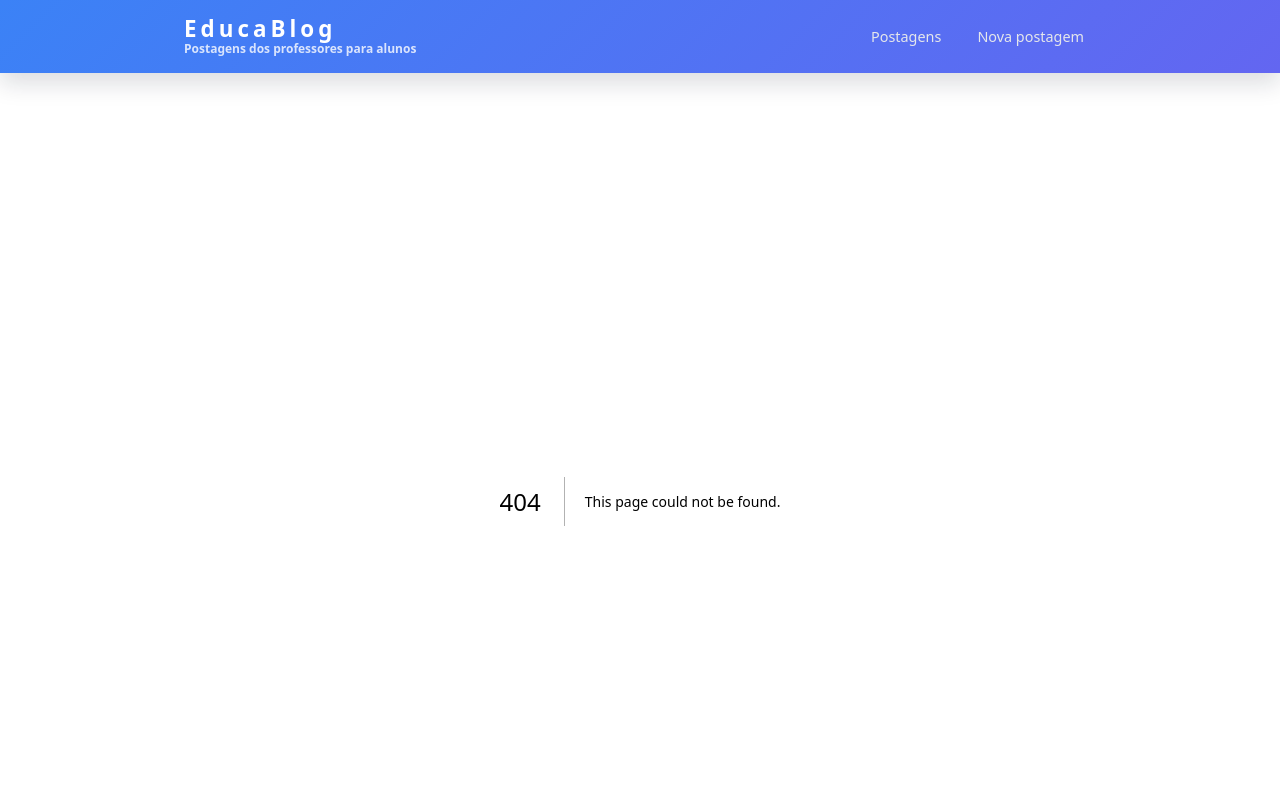
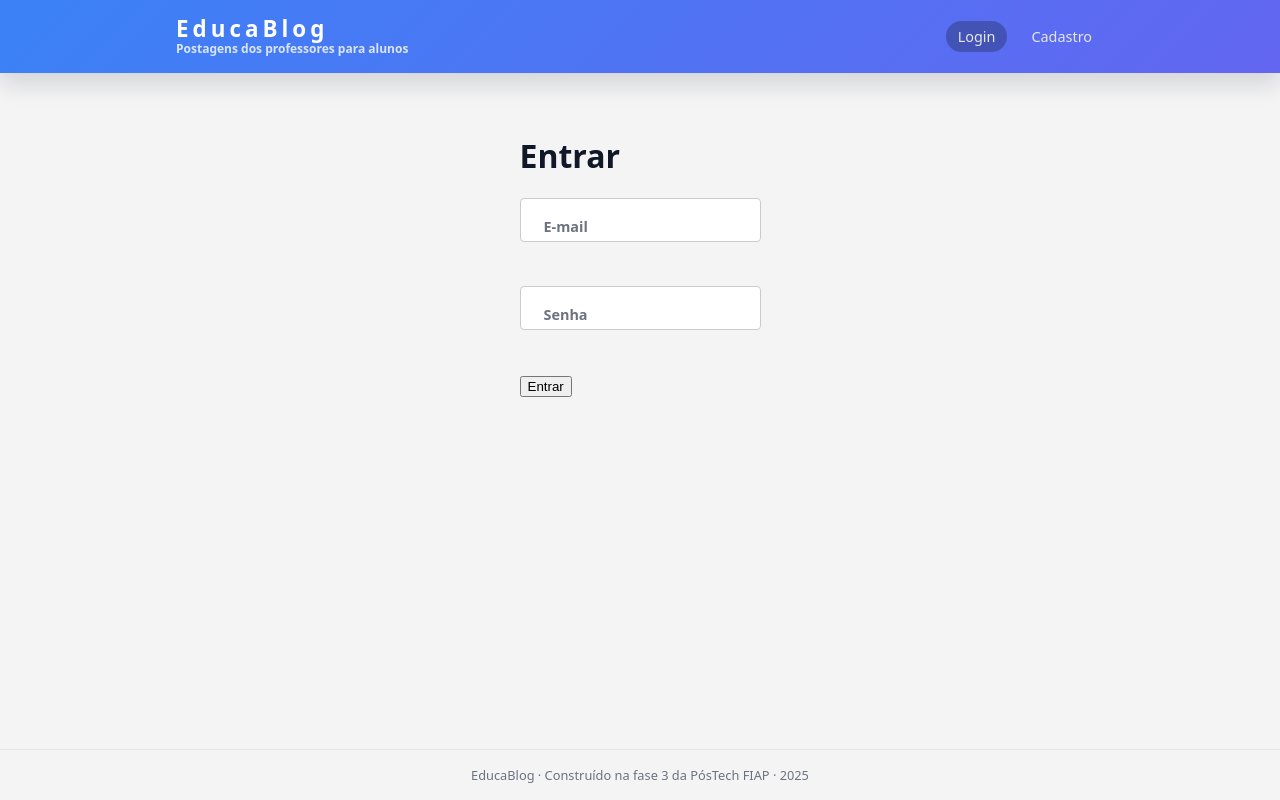
Before and after one commit to DevCarlosAugusto/PosTechFIAPSegundaEtapaFrontEnd, a Next.js app: page /login in a window 1280 px wide. Before the commit this address had no page. Shown: the top 800 px of the page. Built offline with nearby package versions, Linux system fonts and the light colour scheme.

Commit message:
FEATURE: Added new packages, created ne login page, created auth file to future login cookie, added new styles

```diff
--- a/package.json
+++ b/package.json
@@ -12,6 +12,7 @@
   "dependencies": {
     "axios": "^1.13.2",
     "formik": "^2.4.9",
+    "js-cookie": "^3.0.5",
     "next": "^16.0.8",
     "react": "^19.2.1",
     "react-dom": "^19.2.1",
--- a/src/components/forms/InputGroup/styles.js
+++ b/src/components/forms/InputGroup/styles.js
@@ -2,7 +2,7 @@ import styled from 'styled-components';
 
 
 export const InputGroupBlock__container = styled.div`
-  padding-bottom: .5rem;
+  padding-bottom: 1.25rem;
   position: relative;
 `;
 
@@ -56,7 +56,7 @@ export const Input__element = styled.input`
 export const Input__error__message_element = styled.p`
   color: var(--error);
   font-size: .75rem;
-  margin-top: 0;
+  margin-top: -1rem;
   padding-left: .25rem;
   position: absolute;
 `;
--- a/src/components/header/index.js
+++ b/src/components/header/index.js
@@ -1,5 +1,7 @@
 import { useRouter } from 'next/router';
 import Link from 'next/link';
+
+import { useAuth } from '../../contexts/AuthContext';
 
 import {
   Header,
@@ -10,7 +12,9 @@ import {
 } from './styles';
 
 function header() {
+  const { isAuthenticated, loading } = useAuth();
   const router = useRouter();
+  const MENU = isAuthenticated ? [{ path: '/', text: 'Postagens'}, { path: '/posts/novo', text: 'Nova Postagem'}] : [{ path: '/login', text: 'Login'}, { path: '/register', text: 'Cadastro'}];
 
   return (
     <Header>
@@ -23,16 +27,11 @@ function header() {
         </div>
 
         <Nav>
-          <Link href="/" passHref>
-            <NavLink $active={router.pathname === "/"}>
-              Postagens
-            </NavLink>
-          </Link>
-          <Link href='/posts/novo' passHref>
-            <NavLink $active={router.pathname.startsWith('/posts/novo')}>
-              Nova postagem
-            </NavLink>
-          </Link>
+          {
+            MENU.map(({ path, text }) => (
+              <NavLink $active={router.pathname === path} href={path} key={path}>{text}</NavLink>
+            ))
+          }
         </Nav>
       </Header__Wrapper>
     </Header>
--- a/src/components/header/styles.js
+++ b/src/components/header/styles.js
@@ -40,7 +40,7 @@ export const Header__Wrapper = styled.div`
   justify-content: space-between;
   max-width: 960px;
   margin: 0 auto;
-  padding: 0 1.5rem;
+  padding: 0 1rem;
   text-align: center;
   width: 100%;
 
@@ -54,7 +54,7 @@ export const Header__Wrapper = styled.div`
 
   @media (min-width: 768px) {
     flex-direction: row;
-    padding: .75rem 1.5rem;
+    padding: .75rem 1rem;
     text-align: left;
 
     .Header__boxtitle {
@@ -78,7 +78,7 @@ export const Nav = styled.nav`
   }
 `;
 
-export const NavLink = styled.span`
+export const NavLink = styled.a`
   ${({ $active }) =>
   $active &&
   `
--- /dev/null
+++ b/src/components/protected_route/index.js
@@ -0,0 +1,29 @@
+import { useRouter } from 'next/router';
+import { useEffect } from 'react';
+import { useAuth } from '../../contexts/AuthContext';
+
+const publicRoutes = ['/login', '/register'];
+
+export default function ProtectedRoute({ children }) {
+  const { isAuthenticated, loading } = useAuth();
+  const router = useRouter();
+
+  useEffect(() => {
+    if (!loading) {
+      const isPublicRoute = publicRoutes.includes(router.pathname);
+
+      if (!isAuthenticated && !isPublicRoute) {
+        router.push('/login');
+      } else if (isAuthenticated && isPublicRoute) {
+        router.push('/');
+      }
+    }
+  }, [isAuthenticated, loading, router.pathname]);
+
+  if (loading) return <div>Carregando autenticação...</div>;
+
+  const isPublicRoute = publicRoutes.includes(router.pathname);
+  if (!isAuthenticated && !isPublicRoute) return null;
+
+  return children;
+}
--- /dev/null
+++ b/src/contexts/AuthContext.js
@@ -0,0 +1,37 @@
+import React, { createContext, useContext, useState, useEffect } from 'react';
+import Cookies from 'js-cookie';
+
+const AuthContext = createContext({});
+
+export function AuthProvider({ children }) {
+  const [isAuthenticated, setIsAuthenticated] = useState(false);
+  const [loading, setLoading] = useState(true);
+
+  useEffect(() => {
+    const authCookie = Cookies.get('auth_token');
+
+    if (authCookie) {
+      setIsAuthenticated(true);
+    }
+    setLoading(false);
+  }, []);
+
+  const login = (token) => {
+    // Salva o cookie por 7 dias
+    Cookies.set('auth_token', token, { expires: 7 });
+    setIsAuthenticated(true);
+  };
+
+  const logout = () => {
+    Cookies.remove('auth_token');
+    setIsAuthenticated(false);
+  };
+
+  return (
+    <AuthContext.Provider value={{ isAuthenticated, login, logout, loading }}>
+      {children}
+    </AuthContext.Provider>
+  );
+}
+
+export const useAuth = () => useContext(AuthContext);
--- a/src/pages/_app.js
+++ b/src/pages/_app.js
@@ -1,13 +1,21 @@
 import Layout from '../components/Layout';
 import GlobalStyle from '../styles/GlobalStyle';
+
+import { AuthProvider } from '../contexts/AuthContext';
+import ProtectedRoute from '../components/protected_route/index.js';
 
 function MyApp({ Component, pageProps }) {
   return (
     <>
       <GlobalStyle />
-      <Layout>
-        <Component {...pageProps} />
-      </Layout>
+
+      <AuthProvider>
+        <Layout>
+          <ProtectedRoute>
+            <Component {...pageProps} />
+          </ProtectedRoute>
+        </Layout>
+      </AuthProvider>
     </>
   );
 }
--- a/src/pages/index.js
+++ b/src/pages/index.js
@@ -7,7 +7,7 @@ import { getPosts } from '../services/postsService';
 
 import InputGroupBlock from '../components/forms/InputGroup/index.js';
 import PostCard from '../components/PostCard';
-import { PostSchema } from '../../utils/validations/register.js';
+import { PostSchema } from '../utils/validations/register.js';
 
 
 const SearchBar = styled.input`
--- /dev/null
+++ b/src/pages/login/index.js
@@ -0,0 +1,38 @@
+import { Formik, Form } from 'formik';
+import * as Yup from 'yup';
+
+import FormikInputGroup from '../../components/forms/InputGroup/index.js';
+import { useAuth } from '../../contexts/AuthContext';
+
+const LoginSchema = Yup.object().shape({
+  email: Yup.string().email('E-mail inválido').required('Obrigatório'),
+  password: Yup.string().min(6, 'Senha muito curta').required('Obrigatório')
+});
+
+export default function LoginPage() {
+  const { login } = useAuth();
+
+  return (
+    <div style={{ padding: '2rem' }}>
+      <h1>Entrar</h1>
+      <Formik
+        initialValues={{ email: '', password: '' }}
+        validationSchema={LoginSchema}
+        onSubmit={(values) => login(values.email)}>
+        <Form autoComplete="one-time-code">
+          <FormikInputGroup
+            label="E-mail"
+            name="email" // Corresponde ao schema
+            type="email"
+          />
+          <FormikInputGroup
+            label="Senha"
+            name="password"
+            type="password"
+          />
+          <button type="submit">Entrar</button>
+        </Form>
+      </Formik>
+    </div>
+  );
+}
```
Also changed, not shown: src/utils/validations/register.js (renamed from utils/validations/register.js), 1 other file (tests, documents, lock files or other folders).
